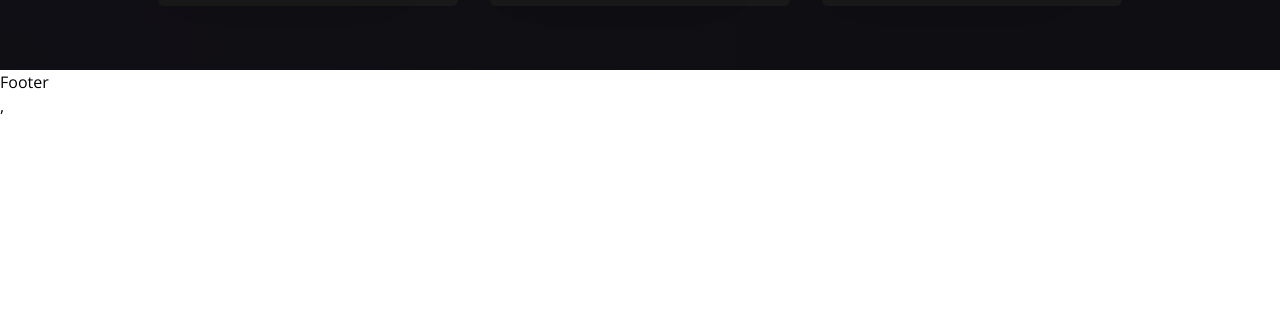
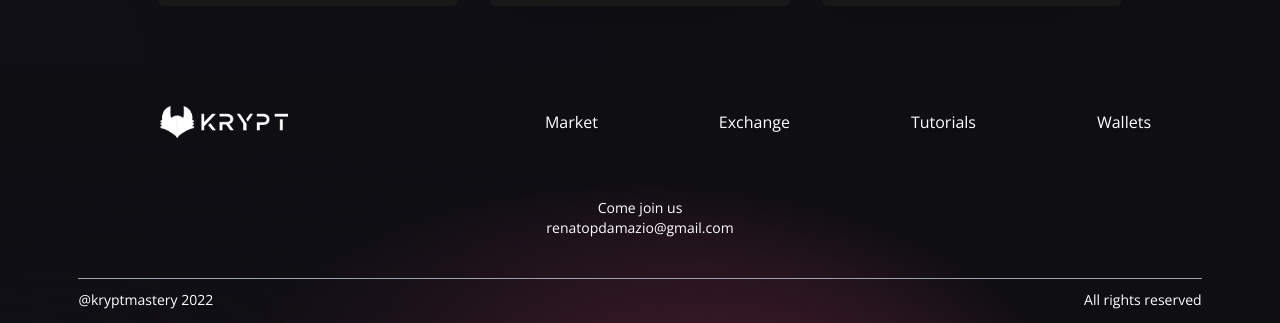
Before and after one commit to renatodamazio/krypto, a React (Vite) app in the folder client/: page / in a window 1280 px wide. Shown: the part 2121-2444 px from the top of the page. Before the commit the page ends 2239 px from the top, so only its background shows below. Built offline with nearby package versions, Linux system fonts and the light colour scheme.

Commit message:
Footer styles

```diff
--- a/client/src/components/Footer.tsx
+++ b/client/src/components/Footer.tsx
@@ -1,7 +1,43 @@
-import React from 'react'
+import React from "react";
+import logo from "../../images/logo.png";
 
 export default function Footer() {
   return (
-    <div>Footer</div>
-  )
+    <div className="w-full flex text-white md:justify-center justify-between items-center flex-col p-4 gradient-bg-footer">
+      <div className="w-full flex sm:flex-row flex-col justify-between items-center my-4">
+        <div className="flex flex-[0.5] justify-center items-center">
+          <img src={logo} alt="logo" className="w-32" />
+        </div>
+
+        <div className="flex flex-1 justify-evenly items-center flex-wrap sm:mt-0 mt-5 w-full">
+          <p className="text-white text-base text-center m-2 cursor-pointer">
+            Market
+          </p>
+          <p className="text-white text-base text-center m-2 cursor-pointer">
+            Exchange
+          </p>
+          <p className="text-white text-base text-center m-2 cursor-pointer">
+            Tutorials
+          </p>
+          <p className="text-white text-base text-center m-2 cursor-pointer">
+            Wallets
+          </p>
+        </div>
+      </div>
+
+      <div className="flex justify-center items-center flex-col mt-5 py-5">
+        <p className="text-white text-sm text-center">Come join us</p>
+        <p className="text-white text-sm text-center">
+          renatopdamazio@gmail.com
+        </p>
+      </div>
+
+      <div className="sm:w-[90%] w-full h-[0.25px] bg-gray-400 mt-5" />
+
+      <div className="sm:w-[90%] w-full flex justify-between items-center mt-3">
+        <p className="text-white text-sm text-center">@kryptmastery 2022</p>
+        <p className="text-white text-sm text-center">All rights reserved</p>
+      </div>
+    </div>
+  );
 }
--- a/client/src/main.tsx
+++ b/client/src/main.tsx
@@ -9,7 +9,6 @@
     <React.StrictMode>
       <App />
     </React.StrictMode>
-    ,
   </TransactionsProvider>,
   document.getElementById("root")
 );
```
